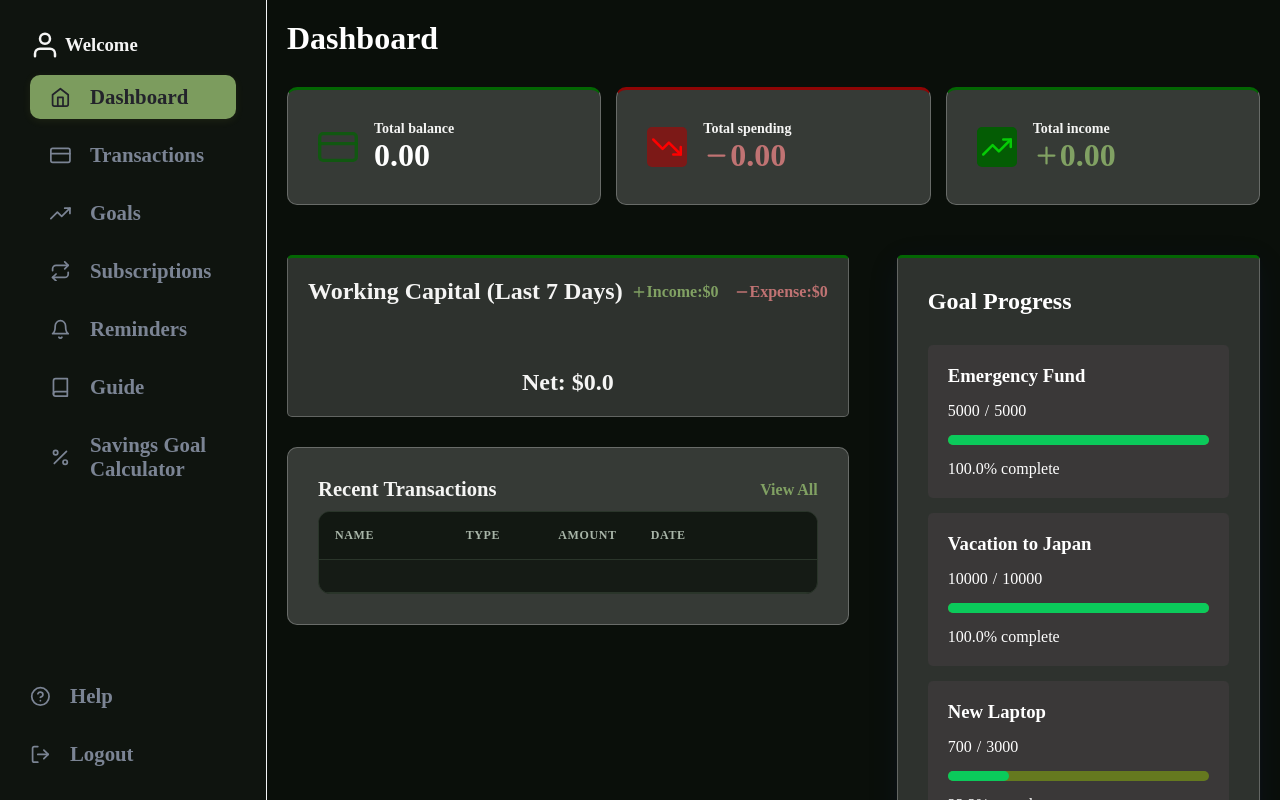
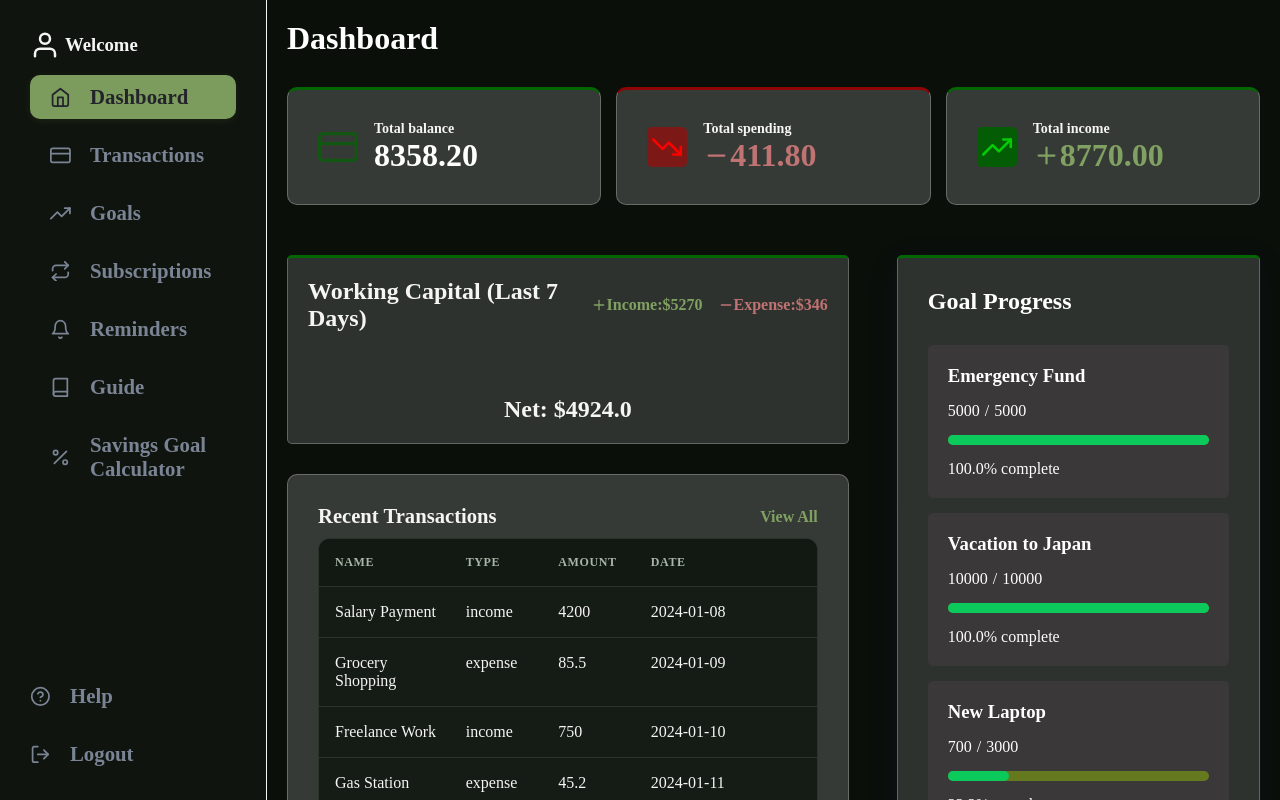
Before and after one commit to Marvel123g/Budget-Tracker, a React (Vite) app: page / in a window 1280 px wide. Built offline with nearby package versions, Linux system fonts and the light colour scheme.

Commit message:
fixed a bug

```diff
--- a/src/components/Dashboard.jsx
+++ b/src/components/Dashboard.jsx
@@ -104,16 +104,16 @@ const Dashboard = () => {
 									<div className="item">DATE</div>
 								</div>
 							</div>
-							{transactions.slice(0, 5).map((transaction) => (
-								<div className="table-body" key={transaction.id}>
-									<div className="items">
+							<div className="table-body">
+								{transactions.slice(0, 5).map((transaction) => (
+									<div className="items" key={transaction.id}>
 										<div className="item">{transaction.title}</div>
 										<div className="item">{transaction.type}</div>
 										<div className="item">{transaction.amount}</div>
 										<div className="item">{transaction.date}</div>
 									</div>
-								</div>
-							))}
+								))}
+							</div>
 						</div>
 					</div>
 				</div>
--- a/src/components/Transaction.jsx
+++ b/src/components/Transaction.jsx
@@ -63,17 +63,16 @@ const Transaction = () => {
 	};
 
 	const filteredSearch = transactions.filter((transaction) => {
-		const matchSearch = transaction.title
-			.toLowerCase()
-			.includes(search.toLowerCase());
+		const title = (transaction.title || "").toString().toLowerCase();
+		const type = (transaction.type || "").toString().toLowerCase();
+		const category = (transaction.category || "").toString().toLowerCase();
+		const searchTerm = (search || "").toString().toLowerCase();
 
-		const matchType =
-			filterType === "all" ||
-			transaction.type.toLowerCase() === filterType.toLowerCase();
+		const matchSearch = title.includes(searchTerm);
+		const matchType = filterType === "all" || type === filterType.toLowerCase();
 
 		const matchCategory =
-			filterCategory === "all" ||
-			transaction.category.toLowerCase() === filterCategory.toLowerCase();
+			filterCategory === "all" || category === filterCategory.toLowerCase();
 
 		return matchSearch && matchType && matchCategory;
 	});
--- a/src/context/contextAPI.jsx
+++ b/src/context/contextAPI.jsx
@@ -5,11 +5,10 @@ const UserContext = createContext();
 
 export const UserProvider = ({ children }) => {
 	const [transactions, setTransactions] = useState(() => {
-		const saved = localStorage.getItem("transactions");
-		return saved
-			? JSON.parse(saved)
+		const savedTransactions = localStorage.getItem("transaction");
+		return savedTransactions
+			? JSON.parse(savedTransactions)
 			: [
-					[
 					{
 						id: "1",
 						title: "Salary Payment",
@@ -100,12 +99,10 @@ export const UserProvider = ({ children }) => {
 						date: "2024-01-17",
 						description: "Dinner with friends",
 					},
-					],
 			  ];
 	});
-
 	useEffect(() => {
-		localStorage.setItem("transactions", JSON.stringify(transactions));
+		localStorage.setItem("transaction", JSON.stringify(transactions));
 	}, [transactions]);
 
 	const [mockGoals, setMockGoals] = useState(() => {
@@ -225,7 +222,7 @@ export const UserProvider = ({ children }) => {
 		localStorage.setItem("sub", JSON.stringify(subscriptionData));
 	}, subscriptionData);
 
-	const { width } = useWindowSize;
+	const { width } = useWindowSize();
 
 	const editTransaction = (id, updatedTransaction) => {
 		setTransactions((prev) =>
```
Lines whose indentation alone changed are shown as unchanged.
